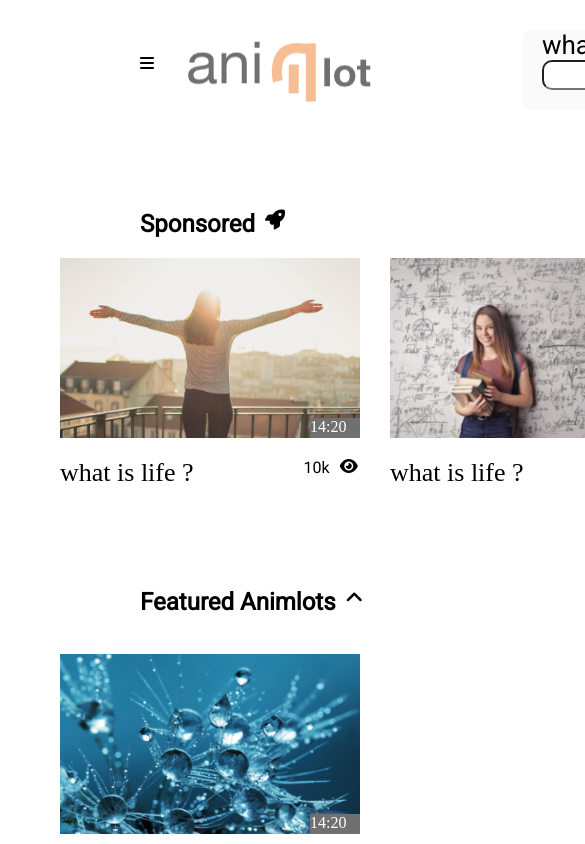
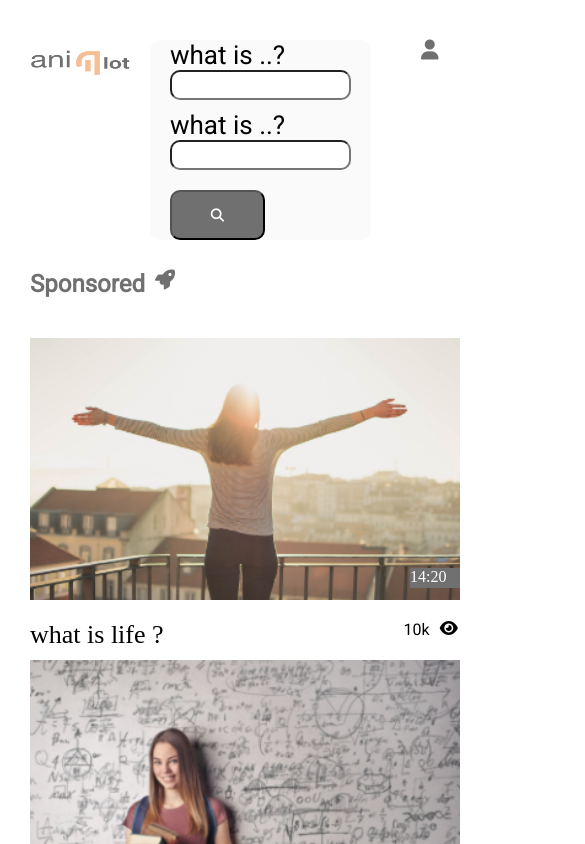
Before and after one commit to khaledyd/Animlot, a React (Create React App) app in the folder client/: page / in a window 390 px wide. Shown: the top 844 px of the page, 585 px wide, since content can reach past the window. Built offline with nearby package versions, Linux system fonts and the light colour scheme.

Commit message:
responsoveness for the phone

```diff
--- a/client/public/index.html
+++ b/client/public/index.html
@@ -4,6 +4,7 @@
     <meta charset="utf-8" />
     <link rel="icon" href="%PUBLIC_URL%/favicon.ico" />
     <meta name="viewport" content="width=device-width, initial-scale=1" />
+    <meta name="viewport" content="width=device-width, initial-scale=1.0">
     <meta name="theme-color" content="#000000" />
     <meta
       name="description"
--- a/client/src/components/featured/featured.css
+++ b/client/src/components/featured/featured.css
@@ -55,3 +55,28 @@ color: #fff;
     margin-right: 10px;
     font-family: "Roboto", sans-serif;
 }
+
+@media (max-width: 480px) {
+    .Featured{
+margin-left: -30px;
+    }
+    .Featured-card-img{
+        width: 430px;
+        height: 262px;
+
+    }
+    .card-time{
+        margin-top: 200px;
+    margin-left: -50px;
+    width: 50px;
+    height: 20px;
+    background-color: #707070;
+    color: #fff;
+    }
+    .views{
+        display: flex;
+        margin-left: 240px;
+
+    }
+
+  }
--- a/client/src/components/featuredtitle/featuredtitle.css
+++ b/client/src/components/featuredtitle/featuredtitle.css
@@ -12,6 +12,7 @@
     display: flex;
       font-family: "Roboto", sans-serif;
       margin-bottom: 10px;
+      color: #707070;
   }
   .featured-titile-text{
 
@@ -20,3 +21,14 @@
       margin-left: 10px;
       font-size: 20px;
   }
+
+  @media (max-width: 480px) {
+    .sponsored{
+margin-left: -30px;
+    }
+    .FeaturedTitle{
+  margin: 30px;
+
+    }
+
+  }
--- a/client/src/components/footer/Footer.jsx
+++ b/client/src/components/footer/Footer.jsx
@@ -5,6 +5,16 @@ export default function Footer() {
   return (
     <div className='Footer'>
 
+
+        <div className='footer-list'>
+          <ul className='footer-lists-items'>
+            <li className='footer-lists-item'>Terms and conditions</li>
+            <li className='footer-lists-item'>Privaciy policy</li>
+            <li className='footer-lists-item' >Contact us</li>
+            <li className='footer-lists-item'>About us</li>
+            <li className='footer-lists-item'>Guides</li>
+          </ul>
+        </div>
         <p><i class="fa-solid fa-copyright"></i></p>
         <p className='footer-text'> 2022 Animlot</p>
     </div>
--- a/client/src/components/footer/footer.css
+++ b/client/src/components/footer/footer.css
@@ -1,10 +1,9 @@
-*{
+* {
   box-sizing: border-box;
   margin: 0;
   padding: 0;
-
 }
-.Footer{
+.Footer {
   display: flex;
   align-items: center;
   justify-content: center;
@@ -14,9 +13,54 @@
   background-color: #707070;
   color: #fff;
 }
-.footer-text{
+.footer-text {
   font-size: 20px;
   padding-left: 10px;
   color: #fff;
   font-family: "Roboto", sans-serif;
 }
+.footer-list {
+  margin-left: -300px;
+  display: flex;
+  font-family: "Roboto", sans-serif;
+}
+.footer-lists-items {
+  display: flex;
+  list-style: none;
+}
+.footer-lists-item {
+  padding: 20px;
+}
+@media (max-width: 480px) {
+  .Featured {
+    margin-left: -30px;
+  }
+
+  .Footer {
+    display: flex;
+    align-items: center;
+    justify-content: center;
+    margin-top: 100px;
+width: 500;
+    height: 100px;
+    background-color: #707070;
+    color: #fff;
+  }
+  .footer-list {
+    margin-left: 0px;
+    display: flex;
+    font-family: "Roboto", sans-serif;
+    font-size: 10px;
+  }
+  .footer-lists-item {
+    padding: 10px;
+    width: max-content;
+  }
+  .footer-text {
+    font-size: 10px;
+    padding-left: 10px;
+    color: #fff;
+    font-family: "Roboto", sans-serif;
+    width: max-content;
+  }
+}
--- a/client/src/components/loadmore/loadmore.css
+++ b/client/src/components/loadmore/loadmore.css
@@ -22,3 +22,13 @@ color: #fff;
 font-family: "Roboto", sans-serif;
 
 }
+@media (max-width: 480px) {
+
+    .LoadMore{
+        margin-top: 40px;
+        margin-left: 40px;
+
+    }
+
+
+  }
--- a/client/src/components/navbar/Nav.jsx
+++ b/client/src/components/navbar/Nav.jsx
@@ -5,7 +5,6 @@ export default function Nav() {
   return (
     <div className="nav">
       <div className="logo-and-mainu">
-        <i class="fa-solid fa-bars"></i>
         <img className="logo" src="./images/logo.png" alt="" />
       </div>
       <div className="search-area">
--- a/client/src/components/navbar/nav.css
+++ b/client/src/components/navbar/nav.css
@@ -7,6 +7,7 @@
   display: flex;
   margin-left: 140px;
   margin-top: 30px;
+
 }
 .logo-and-mainu {
   display: flex;
@@ -87,3 +88,43 @@
    font-size: 20px;
 
 }
+.nav {
+
+}
+@media  (max-width: 480px)
+{
+.logo-and-mainu {
+margin-top: -120px;
+  }
+  .logo{
+    width: 100px;
+    height: 29.6px;
+
+
+  }
+  .nav{
+    margin: 30px;
+    margin-top: 10px;
+
+  }
+  .search-area {
+    display: flex;
+    flex-direction: column;
+    margin-left: 20px;
+    margin-top: 30px;
+
+
+  }
+  .what-is-and-how-it-works{
+    display: flex;
+    flex-direction: column;
+  }
+  .search-btn{
+    margin-left: 0px;
+  }
+  .account{
+
+
+margin-left: 50px;
+  }
+}
--- a/client/src/components/sponsored-title/sponsoredtitle.css
+++ b/client/src/components/sponsored-title/sponsoredtitle.css
@@ -1,22 +1,28 @@
-*{
+* {
   box-sizing: border-box;
   padding: 0;
   margin: 0;
 }
 
-.SponsoredTitle{
+.SponsoredTitle {
   margin-top: 100px;
   margin-left: 140px;
 }
-.sponsored-titile{
+.sponsored-titile {
   display: flex;
   font-family: "Roboto", sans-serif;
   margin-bottom: 10px;
+  color: #707070;
 }
-  .sponsored-titile-text{
-
+.sponsored-titile-text {
 }
-  .fa-rocket{
+.fa-rocket {
   margin-left: 10px;
   font-size: 20px;
 }
+
+@media (max-width: 480px) {
+  .SponsoredTitle {
+margin: 30px;
+  }
+}
--- a/client/src/components/sponsored/sponsore.css
+++ b/client/src/components/sponsored/sponsore.css
@@ -15,7 +15,8 @@
     display: flex;
 margin-left: maximum;
 
-margin-left: 30px
+margin-left: 30px;
+flex-wrap: wrap;
 
 }
 .sponsored-card-img{
@@ -52,3 +53,27 @@ color: #fff;
     margin-right: 10px;
     font-family: "Roboto", sans-serif;
 }
+@media (max-width: 480px) {
+    .sponsored{
+margin-left: -30px;
+    }
+.sponsored-card-img{
+    width: 430px;
+    height: 262px;
+
+    }
+    .card-time{
+        margin-top: 230px;
+    margin-left: -50px;
+    width: 50px;
+    height: 20px;
+    background-color: #707070;
+    color: #fff;
+    }
+    .views{
+        display: flex;
+        margin-left: 240px;
+
+    }
+
+  }
```
Lines whose indentation alone changed are shown as unchanged.
